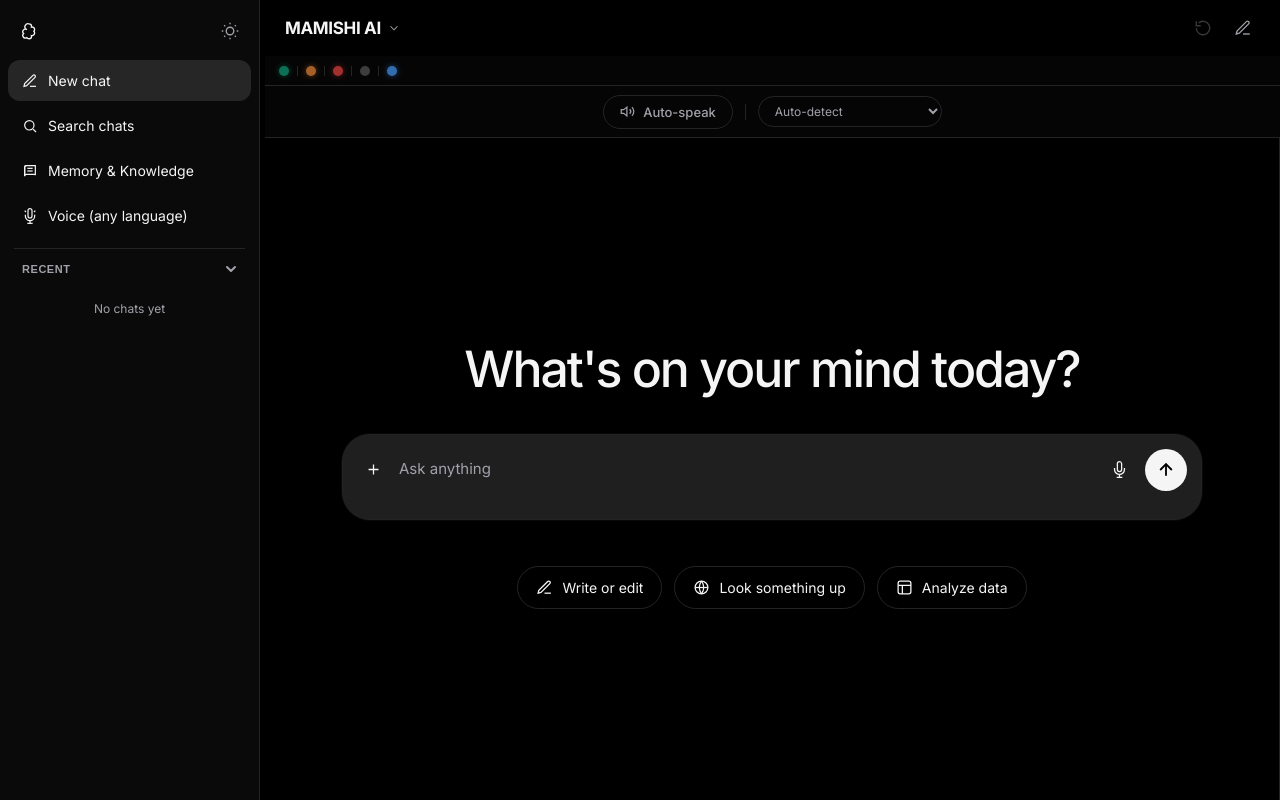
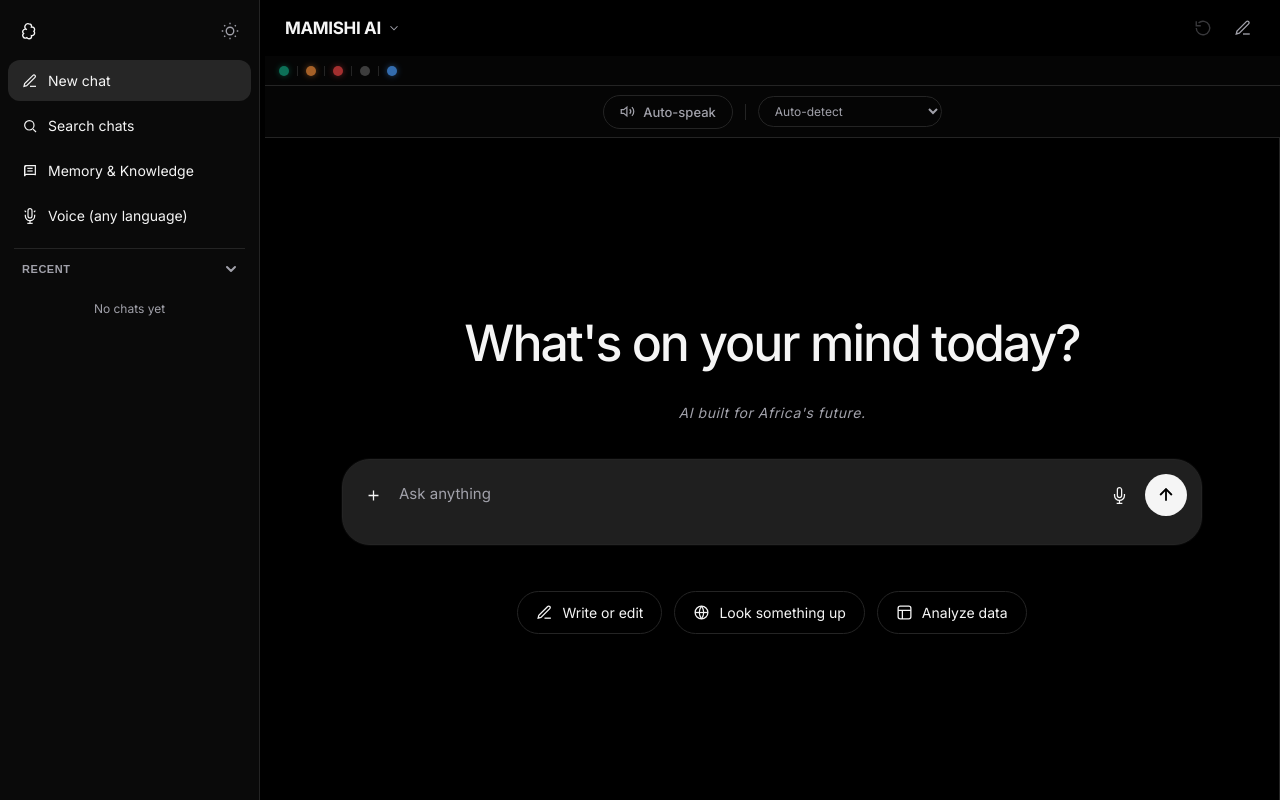
Before and after one commit to mamishimadire/Fixed-AI, a Flask app: page / in a window 1280 px wide. Run offline with Flask 3, Linux system fonts and the light colour scheme; some libraries are stand-ins or nearby versions.

Commit message:
Add official slogan: "AI built for Africa's future."
Display the slogan on the home screen and footer note.

Co-Authored-By: Claude Sonnet 4.6 <noreply@anthropic.com>

```diff
--- a/templates/index.html
+++ b/templates/index.html
@@ -544,6 +544,10 @@
       font-size: clamp(32px, 4vw, 50px);
       line-height: 1.08; font-weight: 500;
       letter-spacing: -0.04em; text-align: center;
+    }
+    .hero-slogan {
+      text-align: center; font-size: 14px; color: var(--muted);
+      letter-spacing: 0.04em; margin-top: 6px; font-style: italic;
     }
 
     .composer-shell {
@@ -1371,6 +1375,7 @@
   <div class="content-shell">
     <div id="empty-state">
       <div class="hero-title">What's on your mind today?</div>
+      <div class="hero-slogan">AI built for Africa's future.</div>
       <div class="composer-shell">
         <div id="file-preview-bar-empty"></div>
         <div class="composer-wrap">
@@ -1391,7 +1396,7 @@
           </div>
         </div>
         <input type="file" id="file-input" accept="image/*,.pdf,.txt,.csv,.py,.js,.ts,.cs,.sql,.md,.json,.xlsx,.docx" multiple hidden>
-        <div class="footer-note" id="footer-note" style="display:none;">{{ app_name }} can make mistakes. Enter to send. Shift+Enter for a new line.</div>
+        <div class="footer-note" id="footer-note" style="display:none;">{{ app_name }} — AI built for Africa's future. · Can make mistakes. Enter to send. Shift+Enter for a new line.</div>
       </div>
       <div class="action-row">
         <button class="action-chip" onclick="quickPrompt('Help me write this clearly.')">
@@ -1442,7 +1447,7 @@
           <div class="voice-status" id="voice-status-chat"></div>
         </div>
       </div>
-      <div class="footer-note" style="display:block;margin-top:8px;">{{ app_name }} can make mistakes. Enter to send. Shift+Enter for a new line.</div>
+      <div class="footer-note" style="display:block;margin-top:8px;">{{ app_name }} — AI built for Africa's future. · Can make mistakes. Enter to send. Shift+Enter for a new line.</div>
     </div>
   </div>
 
```
